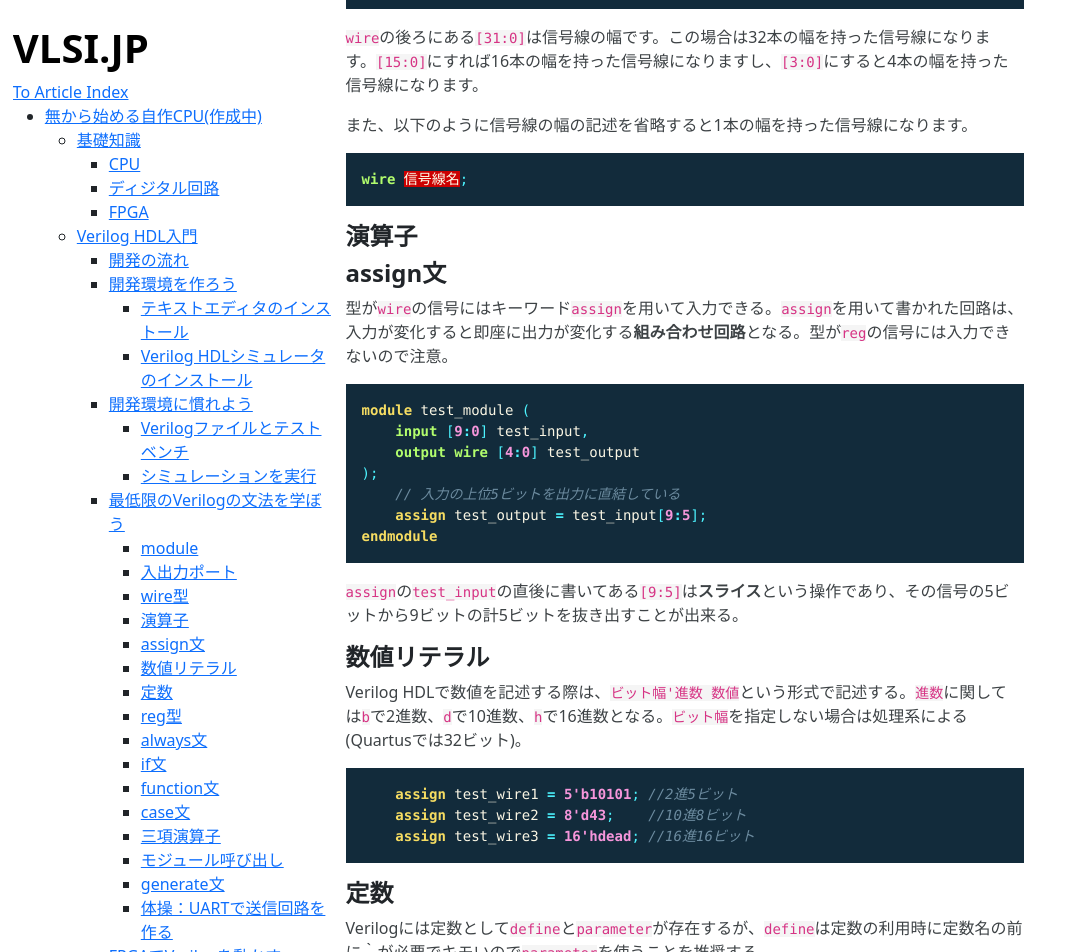
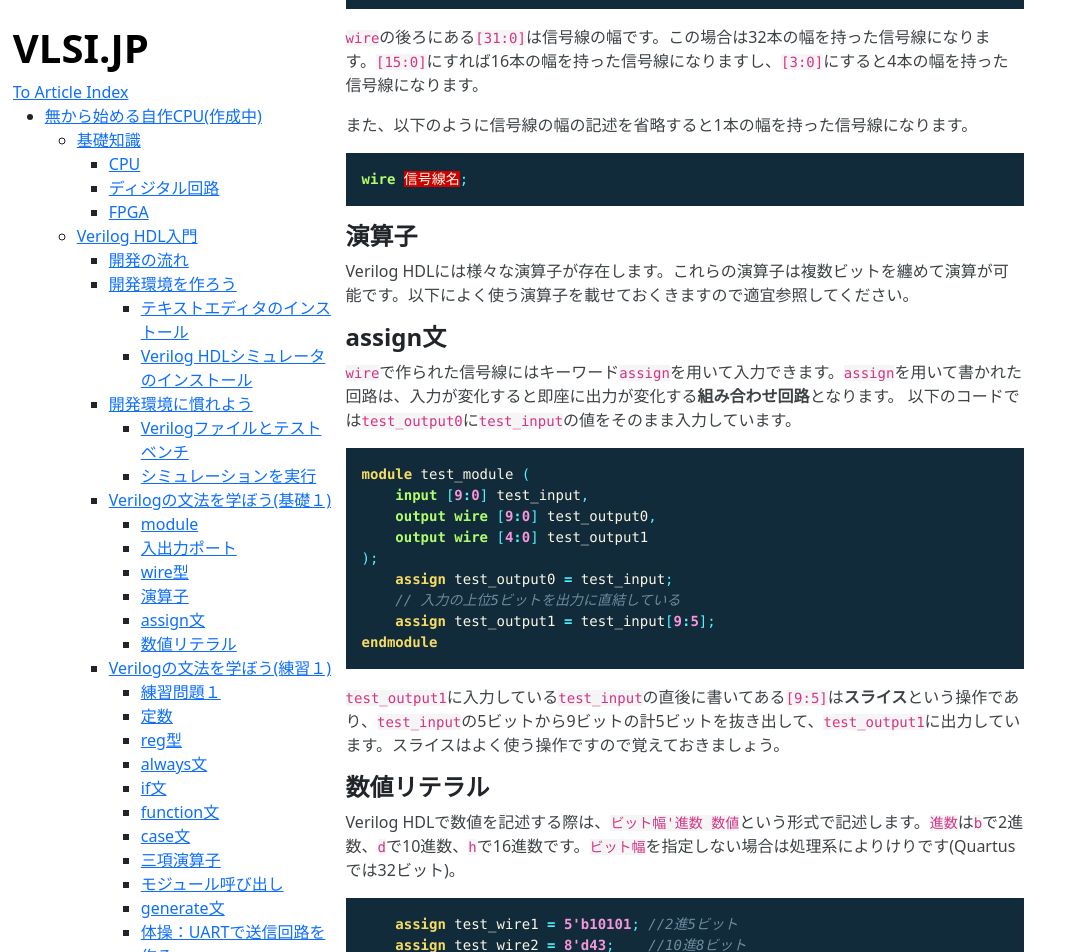
Before and after one commit to Cra2yPierr0t/Cra2yPierr0t.github.io, a Jekyll site: the page built from LetsMakeCPU.md, in a window 1280 px wide and 1400 px high, scrolled down 6852 px. Shown: the top 952 px of the window, without its empty margins (0-1074 px from the left). Built offline with Jekyll 4.4.1, drawn with Linux system fonts in a browser that asks for light colours; some of the changed text lies outside the part shown.

Commit message:
add problem1

````diff
--- a/LetsMakeCPU.md
+++ b/LetsMakeCPU.md
@@ -167,7 +167,7 @@
 
 以上の通り、Verilog HDLでディジタル回路とテストベンチを記述し、シミュレーションを実行。波形を見てデバッグ、そして再びシミュレーションを実行という流れになります。この流れは今後何度も繰り返します。今全てを覚える必要はありませんので大丈夫です、そのうち手癖で開発を回せるようになります。
 
-### 最低限のVerilogの文法を学ぼう
+### Verilogの文法を学ぼう(基礎１)
 
 では本格的にVerilog HDLを学んでいきましょう。最初は必須の構文です。
 
@@ -221,27 +221,69 @@
 ```
 
 #### 演算子
+
+Verilog HDLには様々な演算子が存在します。これらの演算子は複数ビットを纏めて演算が可能です。以下によく使う演算子を載せておくきますので適宜参照してください。
+
 #### assign文
 
-型が`wire`の信号にはキーワード`assign`を用いて入力できる。`assign`を用いて書かれた回路は、入力が変化すると即座に出力が変化する**組み合わせ回路**となる。型が`reg`の信号には入力できないので注意。
+`wire`で作られた信号線にはキーワード`assign`を用いて入力できます。`assign`を用いて書かれた回路は、入力が変化すると即座に出力が変化する**組み合わせ回路**となります。
+以下のコードでは`test_output0`に`test_input`の値をそのまま入力しています。
+
 ```verilog
 module test_module (
     input [9:0] test_input,
-    output wire [4:0] test_output
+    output wire [9:0] test_output0,
+    output wire [4:0] test_output1
 );
+    assign test_output0 = test_input;
     // 入力の上位5ビットを出力に直結している
-    assign test_output = test_input[9:5];
+    assign test_output1 = test_input[9:5];
 endmodule
 ```
-`assign`の`test_input`の直後に書いてある`[9:5]`は**スライス**という操作であり、その信号の5ビットから9ビットの計5ビットを抜き出すことが出来る。
+`test_output1`に入力している`test_input`の直後に書いてある`[9:5]`は**スライス**という操作であり、`test_input`の5ビットから9ビットの計5ビットを抜き出して、`test_output1`に出力しています。スライスはよく使う操作ですので覚えておきましょう。
 
 #### 数値リテラル
-Verilog HDLで数値を記述する際は、`ビット幅'進数 数値`という形式で記述する。`進数`に関しては`b`で2進数、`d`で10進数、`h`で16進数となる。`ビット幅`を指定しない場合は処理系による(Quartusでは32ビット)。
+
+Verilog HDLで数値を記述する際は、`ビット幅'進数 数値`という形式で記述します。`進数`は`b`で2進数、`d`で10進数、`h`で16進数です。`ビット幅`を指定しない場合は処理系によりけりです(Quartusでは32ビット)。
 ```verilog
     assign test_wire1 = 5'b10101; //2進5ビット
     assign test_wire2 = 8'd43;    //10進8ビット
     assign test_wire3 = 16'hdead; //16進16ビット
 ```
+
+### Verilogの文法を学ぼう(練習１)
+
+覚えてばかりもつまらないでしょうし、ここで少し手を動かしてみましょう。
+
+#### 練習問題１
+
+以下の回路と同等のモジュール`problem1`を作成してください。入出力は画像の通りです。
+
+![](https://raw.githubusercontent.com/Cra2yPierr0t/Cra2yPierr0t.github.io/master/images/LetsMakeCPU/problem1.png)
+
+出来ましたか？模範解答はこちらです。
+
+<details><summary>模範解答(クリックで表示)</summary><div>
+
+```verilog
+module problem1(
+  input       [7:0] i_p0,
+  input       [7:0] i_p1,
+  input       [7:0] i_p2,
+  output wire [7:0] o_p
+);
+
+    wire [7:0] w_p;
+
+    assign w_p = i_p0 & i_p1;
+    assign o_p = w_p | i_p2;
+
+endmodule
+```
+
+</div></details>
+
+
 
 #### 定数
 Verilogには定数として`define`と`parameter`が存在するが、`define`は定数の利用時に定数名の前に｀が必要でキモいので`parameter`を使うことを推奨する。
@@ -470,7 +512,7 @@
 ### 書き込み
 
 ## プログラミング入門
-CPUを作るために読んでるのに、なんでプログラミングを勉強しなければならないんだと思われるかもしれません。CPUを作る前に、CPUはどの様に使うものなのか、そのイメージを持つことは非常に役に立ちます。
+CPUを作るために読んでるのに、なんでプログラミングを勉強しなければならないんだと思われるかもしれません。CPUとはプログラムを動かすために存在しています。ここで一度プログラミングを学び、これから作るものがどの様に使われるのか、確固たるイメージを持っておきましょう。
 
 ### プログラムが動く流れ
 ### ちいさなプログラムを書こう
````
